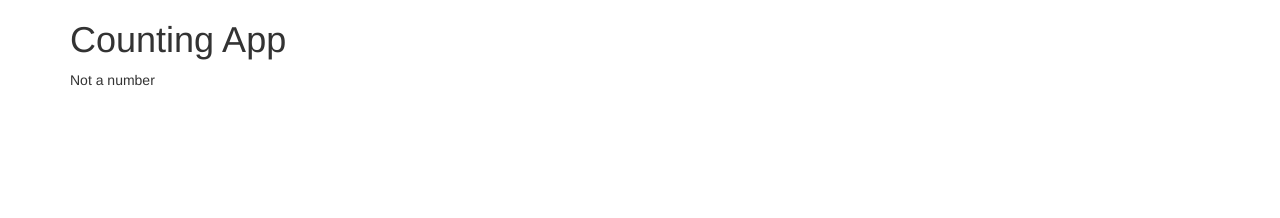
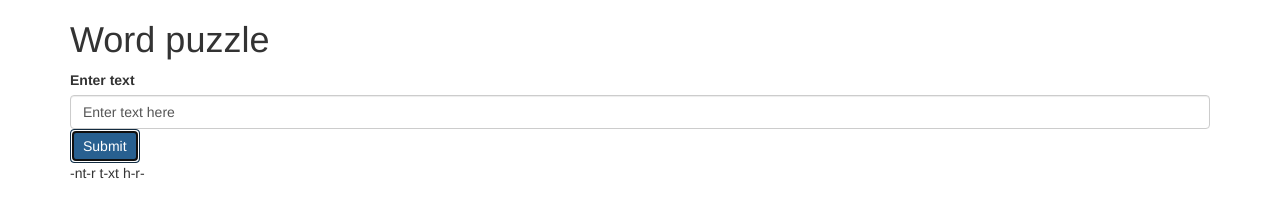
Before and after one commit to telpuhova/word-puzzle, a plain HTML site: page index.html in a window 1280 px wide. Both pictures are taken after a click on the button "Submit". Drawn offline with Linux system fonts and the light colour scheme.

Commit message:
add functionality

```diff
--- a/index.html
+++ b/index.html
@@ -6,16 +6,14 @@
     <link href="css/styles.css" rel="stylesheet" type="text/css">
     <script src="js/jquery-3.2.1.js"></script>
     <script src="js/scripts.js"></script>
-    <title>Counting</title>
+    <title>Word puzzle</title>
   </head>
   <body>
     <div class="container">
-    <h1>Counting App</h1>
-    <form class="numbers">
-      <label for="firstnumber">Enter number to count to </label>
-      <input id="firstnumber" class="form-control" value="1" type="text">
-      <label for="secondnumber">Enter number to count by</label>
-      <input id="secondnumber" class="form-control" value="1" type="text">
+    <h1>Word puzzle</h1>
+    <form class="puzzle">
+      <label for="sentence">Enter text</label>
+      <input id="sentence" class="form-control" value="Enter text here" type="text">
       <button type="submit" class="btn btn-primary">Submit</button>
     </form>
     <div class="output">
--- a/js/scripts.js
+++ b/js/scripts.js
@@ -1,26 +1,20 @@
 $(document).ready(function(){
-  $(".numbers").submit(function(event) {
+  $(".puzzle").submit(function(event) {
     event.preventDefault();
-    var firstnumber = $("input#firstnumber").val();
-    var secondnumber = $("input#secondnumber").val();
 
-    if ((secondnumber < 0) || (0 > firstnumber)) {
-      $("#output").append("negative numbers");
-    } else if (secondnumber < firstnumber){
-      $("#output").append("count by number is larger than the count to numbers");
-    } else if (/[^0-9]/g) {
-      $("#output").append("Not a number");
-    } else {
-      for (var total = 1; total <= firstnumber/secondnumber; total += 1) {
-        number = total * secondnumber;
-        $("#output").append(number + " ");
+    var sentence = $("input#sentence").val();
+    sentence = sentence.toLowerCase();
+    var sentenceArray = sentence.split('');
+
+    for (var index = 0; index < sentenceArray.length; index += 1) {
+      if ((sentenceArray[index] === 'a') || (sentenceArray[index] === 'o') || (sentenceArray[index] === 'e') || (sentenceArray[index] === 'i') || (sentenceArray[index] === 'u') || (sentenceArray[index] === 'y')) {
+        sentenceArray[index] = '-';
       }
     }
 
-    // for (var number = secondnumber; number <= firstnumber; number += secondnumber) {
-    //   number = total * secondnumber;
-    //   $("#output").append(number + " ");
-    // }
+    sentence = sentenceArray.join('')
+
+    $("#output").text(sentence);
 
     $(".output").show();
     $(".numbers").hide();
```
